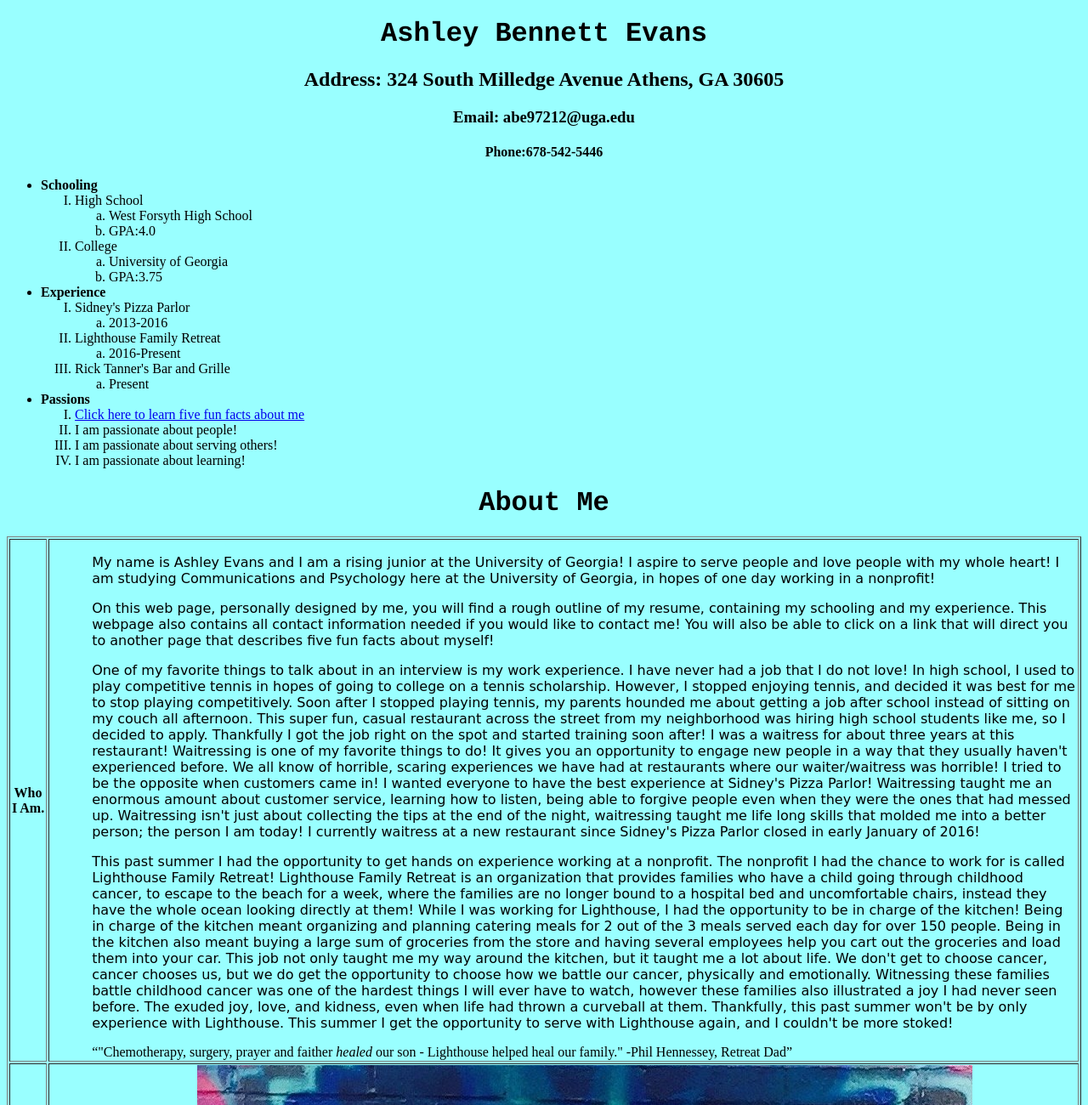
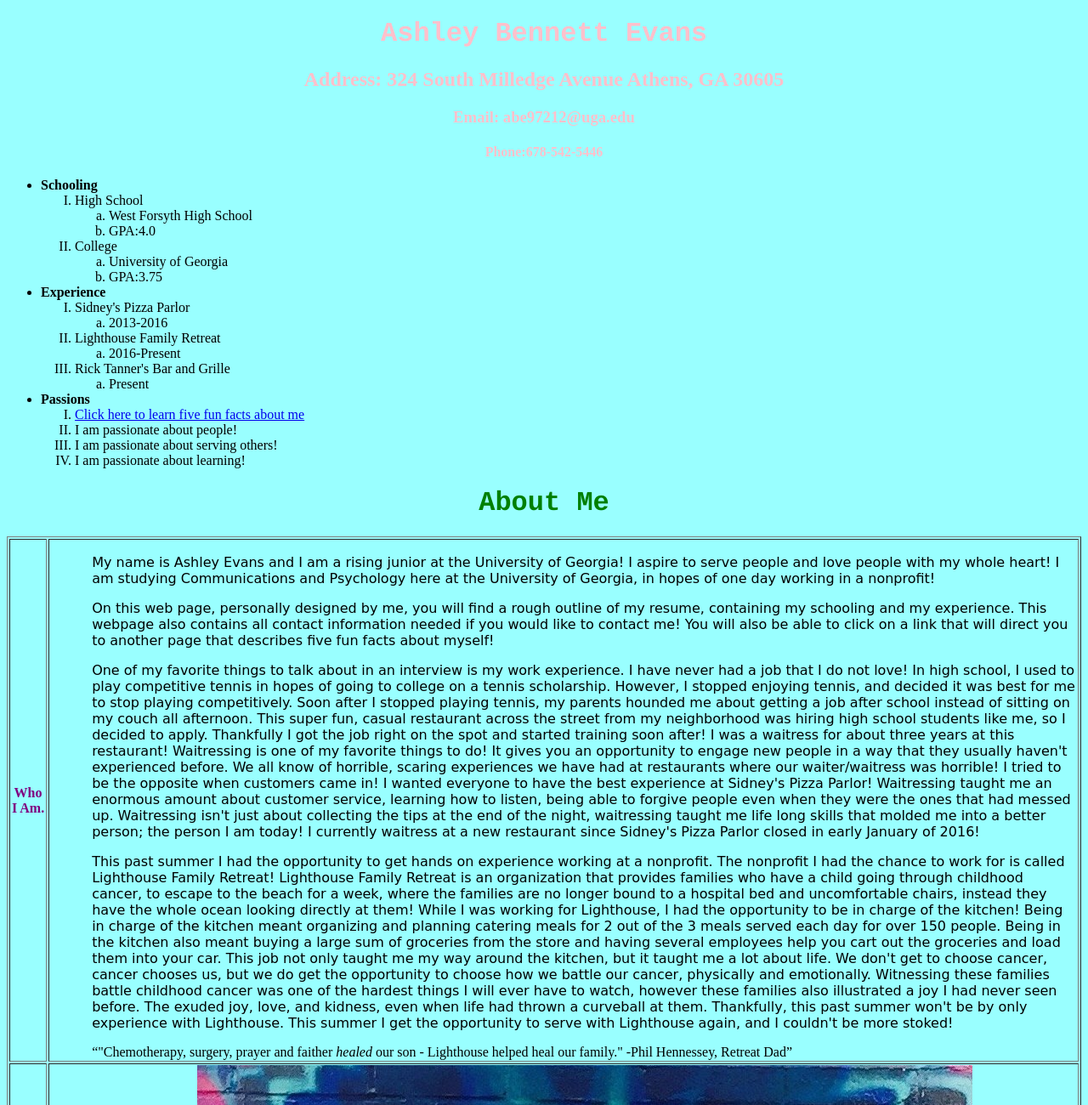
Before and after one commit to abe97212/.github.io, a plain HTML site: page index.html in a window 1280 px wide. Shown: the top 1300 px of the page at 85% size. Drawn offline with Linux system fonts and the light colour scheme.

Commit message:
Update index.html
added styles

```diff
--- a/index.html
+++ b/index.html
@@ -13,16 +13,16 @@ TD {padding-left:50px}
 </HEAD>
 <BODY>
 <div style="text-align:center">
-<H1>Ashley Bennett Evans</H1>
+<H1 style="color:pink;">Ashley Bennett Evans</H1>
 </div>
 <div style="text-align:center">
-<H2>Address: 324 South Milledge Avenue Athens, GA 30605</H2>
+<H2 style="color:pink;">Address: 324 South Milledge Avenue Athens, GA 30605</H2>
 </div>
 <div style="text-align:center">
-<H3>Email: abe97212@uga.edu</H3>
+<H3 style="color:pink;">Email: abe97212@uga.edu</H3>
 </div>
 <div style="text-align:center">
-<H4>Phone:678-542-5446</H4>
+<H4 style="color:pink;">Phone:678-542-5446</H4>
 </div>
 
 
@@ -74,12 +74,12 @@ TD {padding-left:50px}
 </ul>
 
 <div style="text-align:center">
-<H1>About Me</H1>
+<H1 style="color:green;">About Me</H1>
 </div>
 <table border=1>
 
 <tr>
-<th>Who I Am.</th>
+<th style="color:purple;">Who I Am.</th>
 	<td>
 		<p>My name is Ashley Evans and I am a rising junior at the University of Georgia! I aspire to serve people and love people with my whole heart!
 		I am studying Communications and Psychology here at the University of Georgia, in hopes of one day working in a nonprofit! </p>
@@ -101,7 +101,7 @@ TD {padding-left:50px}
 </tr>
 
 <tr>
-<th>What I Look Like.</th>
+<th style="color:purple;">What I Look Like.</th>
 	<td>
 		<div style="text-align:center">
 			<IMG src="ashleyevans.jpg" alt="this picture best represents me">
```
